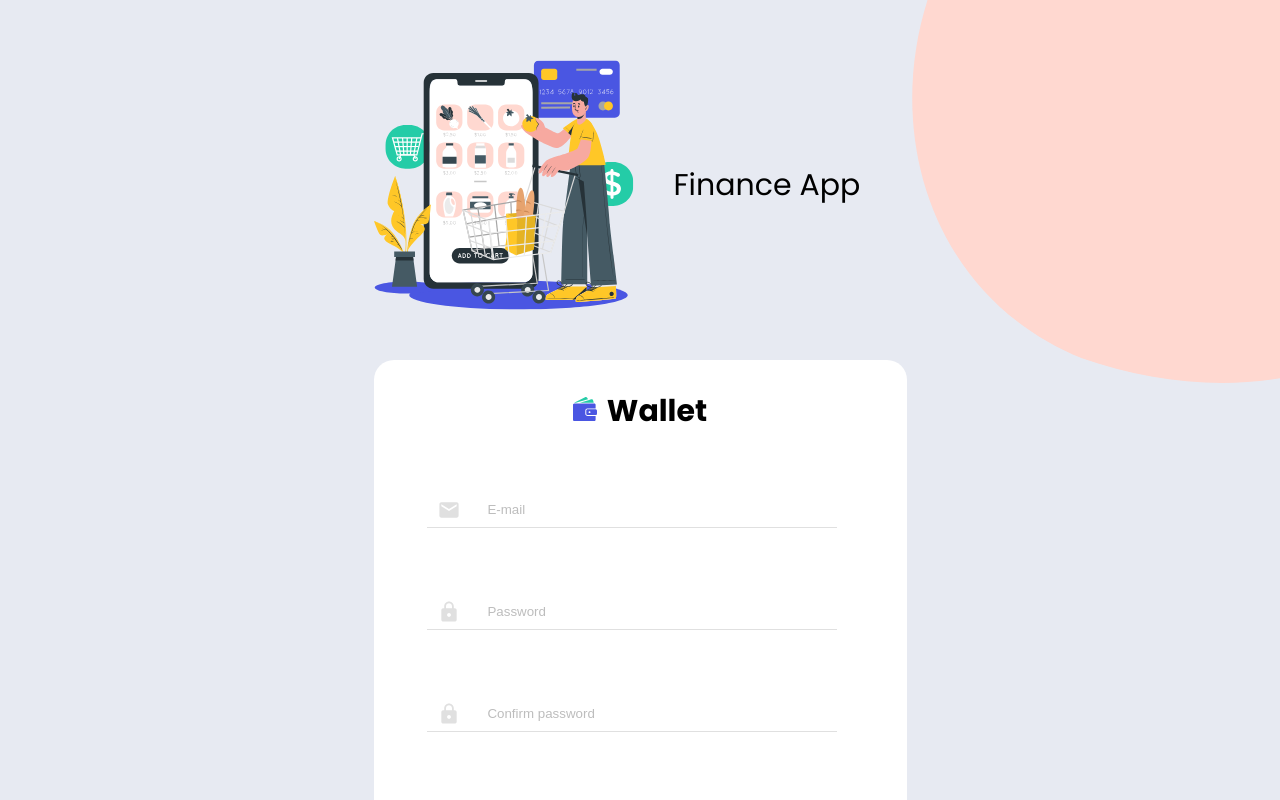
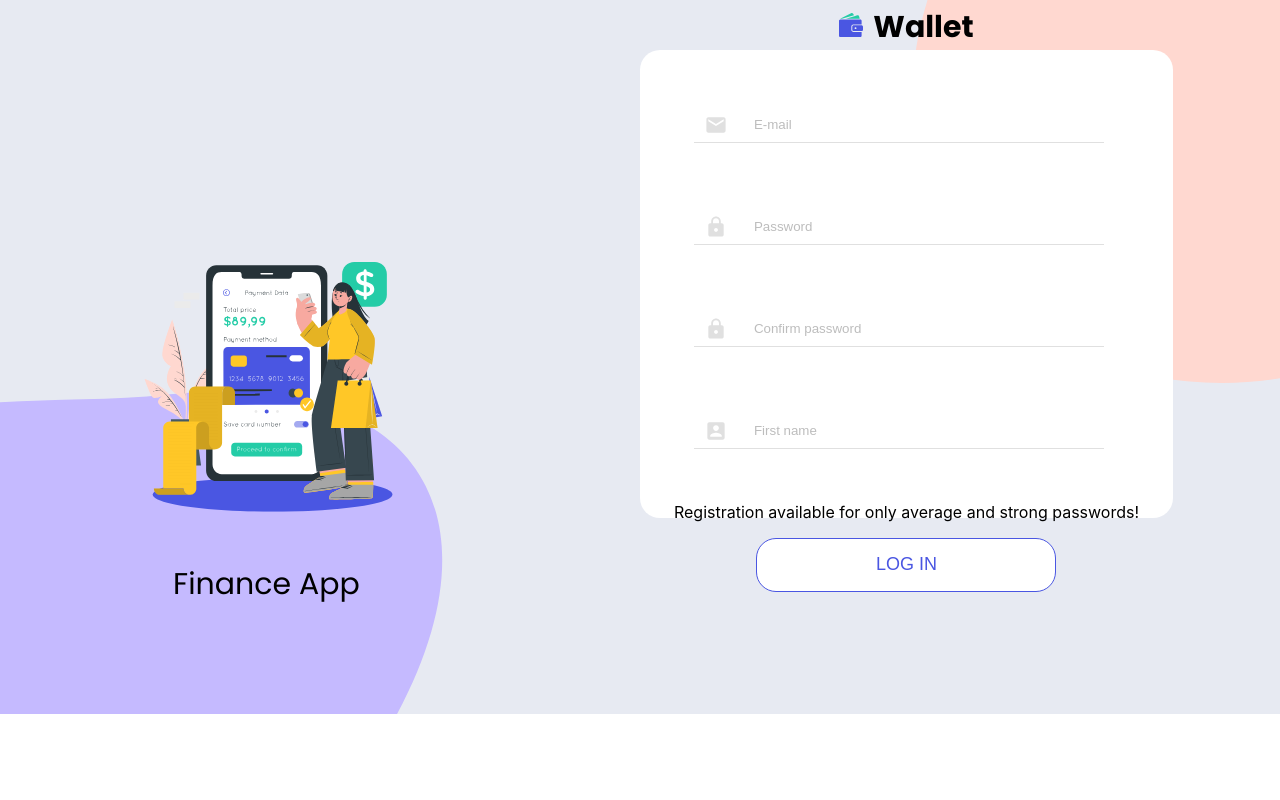
Before and after one commit to Jarek-Dzwolak/Wallet-App-Node-React, a React (Create React App) app in the folder wallet-app/: page /register in a window 1280 px wide. Shown: the top 800 px of the page. Built offline with nearby package versions, Linux system fonts and the light colour scheme.

Commit message:
registerform-desktop

```diff
--- a/wallet-app/src/pages/RegisterForm/RegisterForm.module.css
+++ b/wallet-app/src/pages/RegisterForm/RegisterForm.module.css
@@ -4,12 +4,6 @@
   text-align: center;
   padding: 20px;
   background-color: transparent;
-}
-.registerformframe,
-.title,
-.elipse1registerform,
-.elipse2registerform {
-  display: none;
 }
 
 .register_title {
@@ -116,11 +110,19 @@
   color: #007bff;
 }
 
+.title,
+.registerformframe1,
+.elipseregisterform,
+.elipse1registerform {
+  display: none;
+}
+
 @media screen and (min-width: 768px) {
   .register_container {
     display: flex;
     flex-direction: column;
     width: 533px;
+    height: 468px;
     max-width: none;
     background-color: white;
     z-index: 0;
@@ -158,7 +160,6 @@
     display: inline-block;
     font-family: 'Poppins', sans-serif;
     font-size: 30px;
-    line-height: 1.5;
     font-weight: 400;
   }
   .registerformframe1 {
@@ -194,11 +195,56 @@
   }
   .login_button {
     width: 300px;
-    border-radius: 20px;
-    margin-bottom: 66px;
   }
 
   .wallet_title {
     font-size: 30px;
   }
 }
+
+/* Desktop */
+@media screen and (min-width: 1200px) {
+  .wrapper {
+    flex-direction: row;
+  }
+
+  .text {
+    font-size: 20px;
+  }
+  .registerformframe1 {
+    position: absolute;
+    width: 452px;
+    left: 50%;
+    transform: translateX(-50%);
+    z-index: 1;
+  }
+  .register_title {
+    align-items: center;
+    justify-content: center;
+    margin-top: 0;
+  }
+  .box {
+    position: relative;
+  }
+
+  .title {
+    position: absolute;
+    margin-top: 420px;
+    font-size: 30px;
+    line-height: 1.5;
+    font-weight: 400;
+    left: 50%;
+    transform: translateX(-50%);
+    text-align: center;
+    z-index: 2;
+  }
+
+  .elipseregisterform {
+    z-index: 0;
+  }
+
+  .elipse1registerform {
+    z-index: 0;
+    left: -53.33px;
+  }
+}
```
Also changed, not shown: wallet-app/src/pages/Login/Login.module.css (+6 -12 lines), wallet-app/src/icons/registerformframe1.svg.
